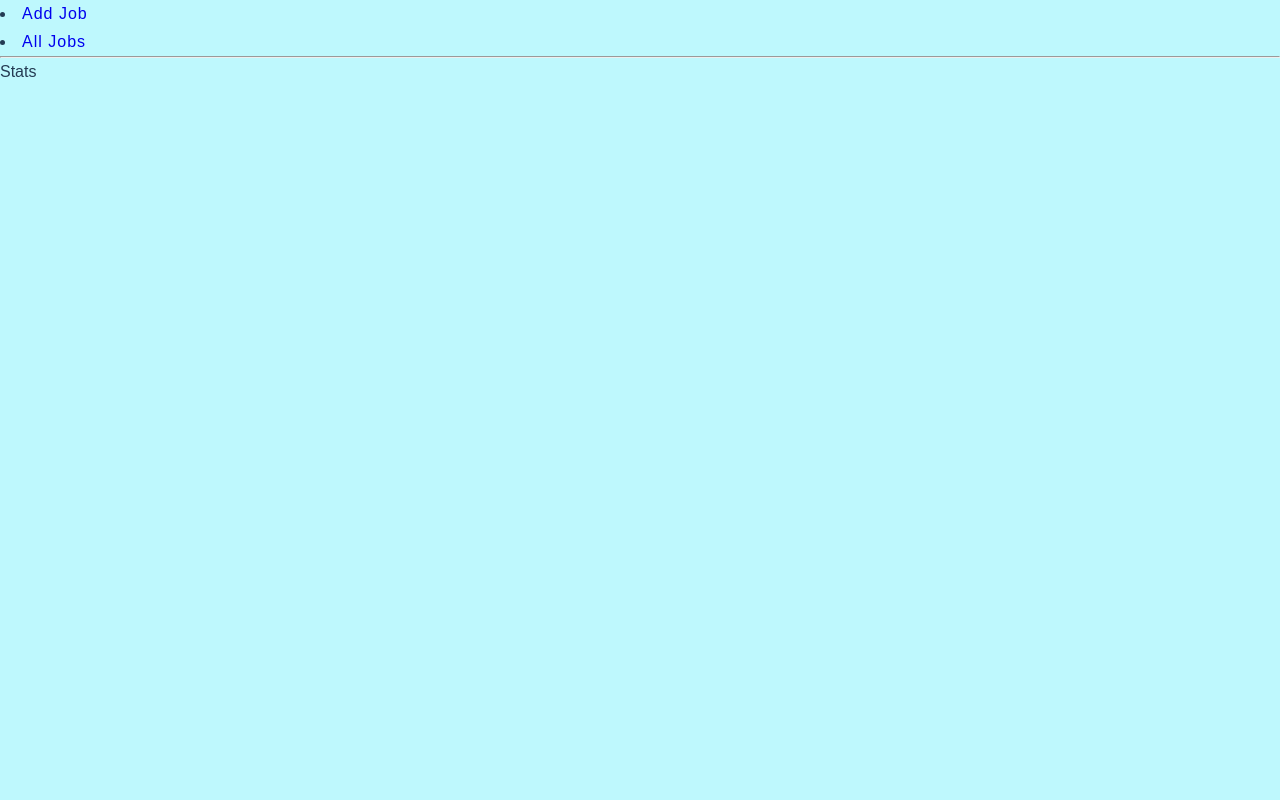
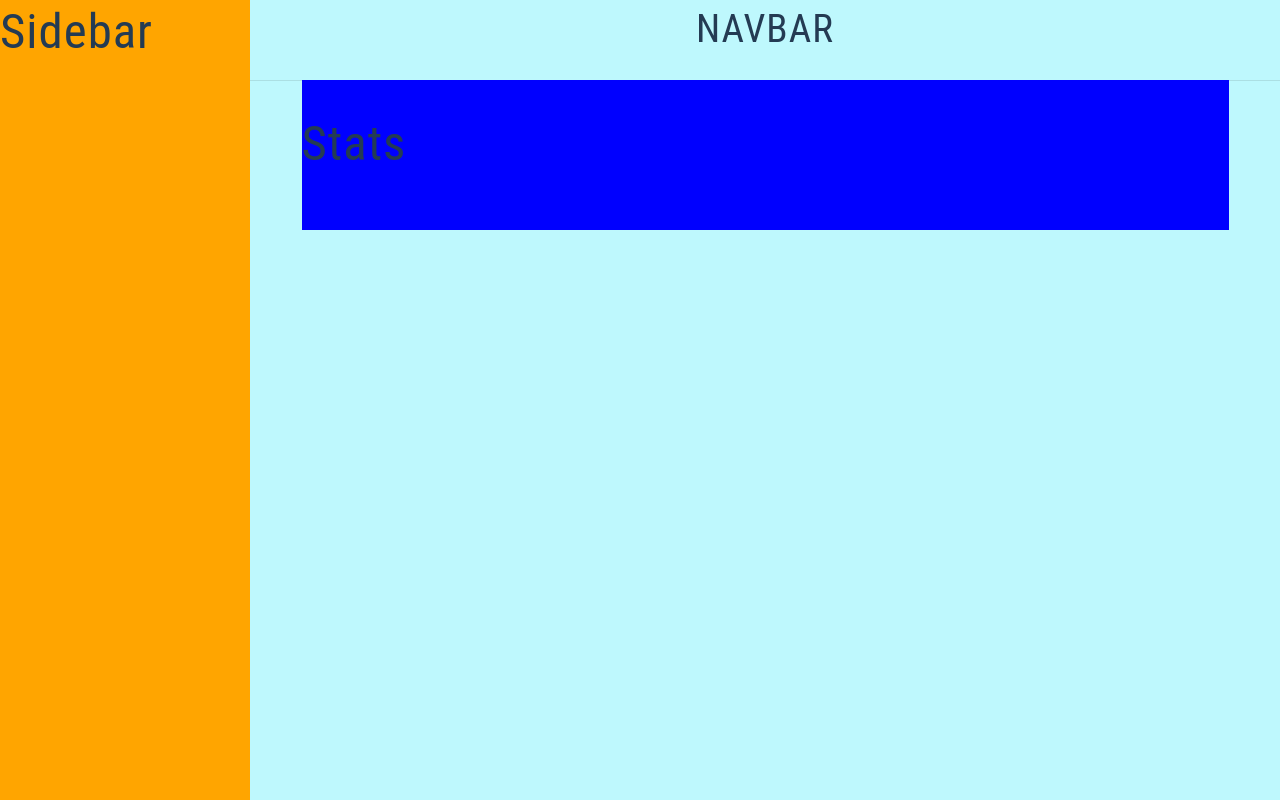
Before and after one commit to VentsiGeorgiev/jobster, a React (Create React App) app in the folder client/: page / in a window 1280 px wide. Built offline with nearby package versions, Linux system fonts and the light colour scheme; sample sign-in values are in the browser's storage.

Commit message:
Setup structure
Added Stats, Navbar, Large Sidebar and Small Sidebar, Shared Layout components

```diff
--- a/client/src/components/pages/Dashboard/Stats.js
+++ b/client/src/components/pages/Dashboard/Stats.js
@@ -1,6 +1,9 @@
+import styles from './Stats.module.css';
 function Stats() {
     return (
-        <div>Stats</div>
+        <section className={styles['stats-wrapper']}>
+            <h1>stats</h1>
+        </section>
     );
 }
 
--- /dev/null
+++ b/client/src/components/pages/Dashboard/Stats.module.css
@@ -0,0 +1,17 @@
+.stats-wrapper {
+    display: grid;
+    row-gap: 2rem;
+}
+
+@media (min-width: 768px) {
+    .stats-wrapper {
+        grid-template-columns: auto 1fr;
+        column-gap: 1rem;
+    }
+}
+@media (min-width: 1120px) {
+    .stats-wrapper {
+        grid-template-columns: auto 1fr 1fr;
+        column-gap: 1rem;
+    }
+}
--- /dev/null
+++ b/client/src/components/shared/LargeSidebar/LargeSidebar.js
@@ -0,0 +1,13 @@
+import styles from './LargeSidebar.module.css';
+
+function LargeSidebar() {
+    return (
+        <aside className={styles['sidebar-container']}>
+            <div className={styles.content}>
+                <h1>Sidebar</h1>
+            </div>
+        </aside>
+    );
+}
+
+export default LargeSidebar;
--- /dev/null
+++ b/client/src/components/shared/LargeSidebar/LargeSidebar.module.css
@@ -0,0 +1,18 @@
+.sidebar-container {
+    background-color: aliceblue;
+    display: none;
+}
+
+@media screen and (min-width: 860px) {
+    .sidebar-container {
+        background-color: orange;
+        display: block;
+        min-height: 100vh;
+        height: 100%;
+        width: 250px;
+    }
+    .content {
+        position: sticky;
+        top: 0;
+    }
+}
--- /dev/null
+++ b/client/src/components/shared/Navbar/Navbar.js
@@ -0,0 +1,10 @@
+import styles from './Navbar.module.css';
+function Navbar() {
+    return (
+        <section className={styles['nav-center']}>
+            <h2>NAVBAR</h2>
+        </section>
+    );
+}
+
+export default Navbar;
--- /dev/null
+++ b/client/src/components/shared/Navbar/Navbar.module.css
@@ -0,0 +1,7 @@
+.nav-center {
+    height: 10vh;
+    display: flex;
+    align-items: center;
+    justify-content: center;
+    box-shadow: 0 1px 0px 0px rgba(0, 0, 0, 0.1);
+}
--- a/client/src/components/shared/SharedLayout/SharedLayout.js
+++ b/client/src/components/shared/SharedLayout/SharedLayout.js
@@ -1,17 +1,19 @@
-import { Outlet, NavLink } from 'react-router-dom';
+import { Outlet } from 'react-router-dom';
+import { SmallSidebar, LargeSidebar, Navbar } from '../../shared';
+import styles from './SharedLayout.module.css';
 
 function SharedLayout() {
     return (
-        <>
-            <nav>
-                <menu>
-                    <li><NavLink to='add-job'>Add Job</NavLink></li>
-                    <li><NavLink to='all-jobs'>All Jobs</NavLink></li>
-                </menu>
-            </nav>
-            <hr />
-            <Outlet />
-        </>
+        <main className={styles.dashboard}>
+            <SmallSidebar />
+            <LargeSidebar />
+            <div>
+                <Navbar />
+                <div className={styles['dashboard-page']}>
+                    <Outlet />
+                </div>
+            </div>
+        </main>
     );
 }
 
--- /dev/null
+++ b/client/src/components/shared/SharedLayout/SharedLayout.module.css
@@ -0,0 +1,18 @@
+.dashboard {
+    display: grid;
+    grid-template-columns: 1fr;
+}
+.dashboard-page {
+    width: 90vw;
+    margin: 0 auto;
+    padding: 2rem 0;
+    background-color: blue;
+}
+@media (min-width: 860px) {
+    .dashboard {
+        grid-template-columns: auto 1fr;
+    }
+    .dashboard-page {
+        width: 90%;
+    }
+}
--- /dev/null
+++ b/client/src/components/shared/SmallSidebar/SmallSidebar.js
@@ -0,0 +1,18 @@
+import { NavLink } from 'react-router-dom';
+import styles from './SmallSidebar.module.css';
+
+function SmallSidebar() {
+    return (
+        <section className={styles['small-sidebar']}>
+            <h3>SMALL SIDEBAR</h3>
+            <nav>
+                <menu>
+                    <li><NavLink to='add-job'>Add Job</NavLink></li>
+                    <li><NavLink to='all-jobs'>All Jobs</NavLink></li>
+                </menu>
+            </nav>
+        </section>
+    );
+}
+
+export default SmallSidebar;
--- /dev/null
+++ b/client/src/components/shared/SmallSidebar/SmallSidebar.module.css
@@ -0,0 +1,18 @@
+.small-sidebar {
+    background-color: #fff;
+}
+
+.small-container {
+    position: fixed;
+    inset: 0;
+    background: rgba(0, 0, 0, 0.7);
+    display: flex;
+    justify-content: center;
+    align-items: center;
+}
+
+@media screen and (min-width: 860px) {
+    .small-sidebar {
+        display: none;
+    }
+}
```
Also changed, not shown: client/src/components/shared/index.js (+6 -1 lines).
